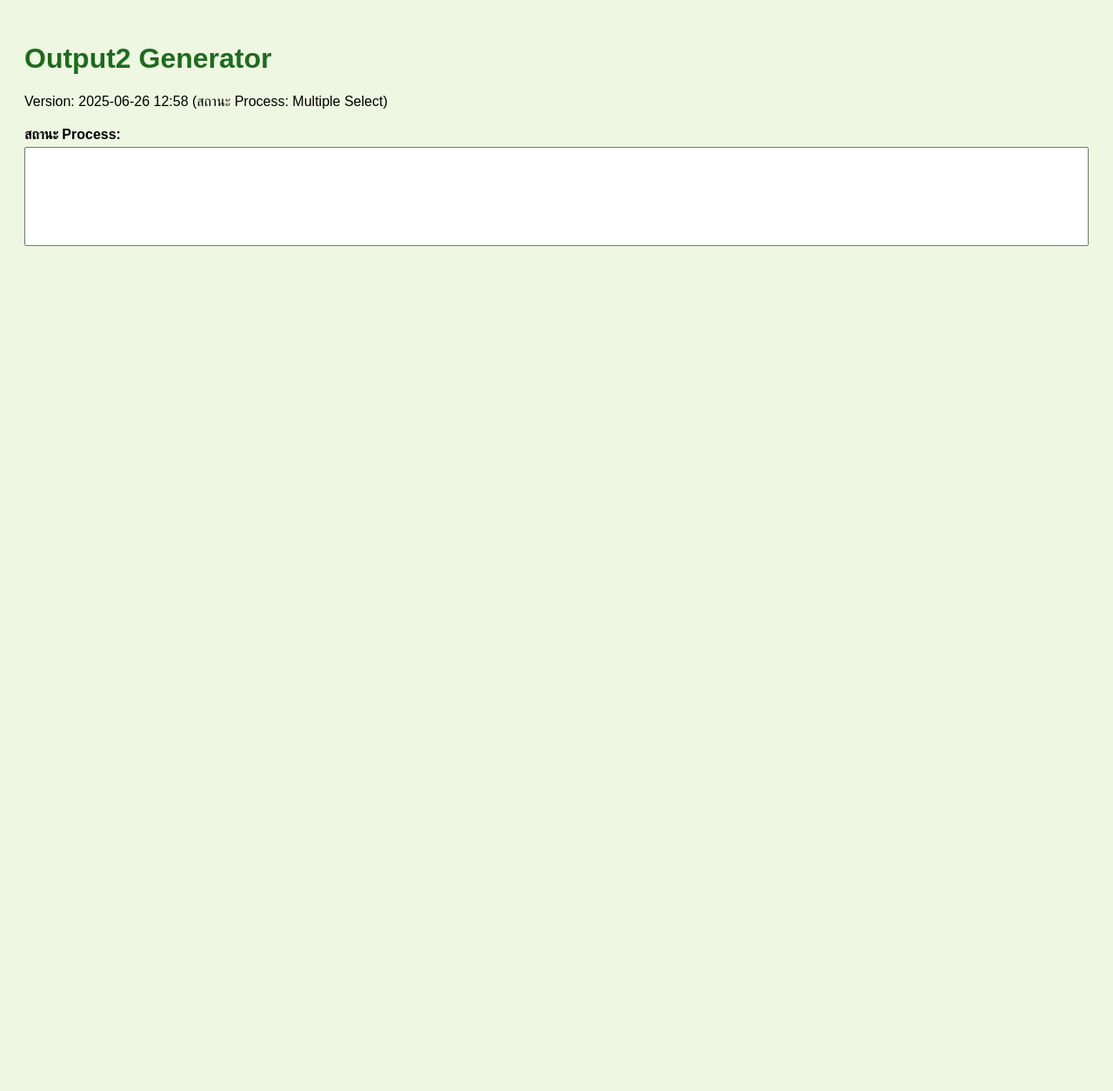
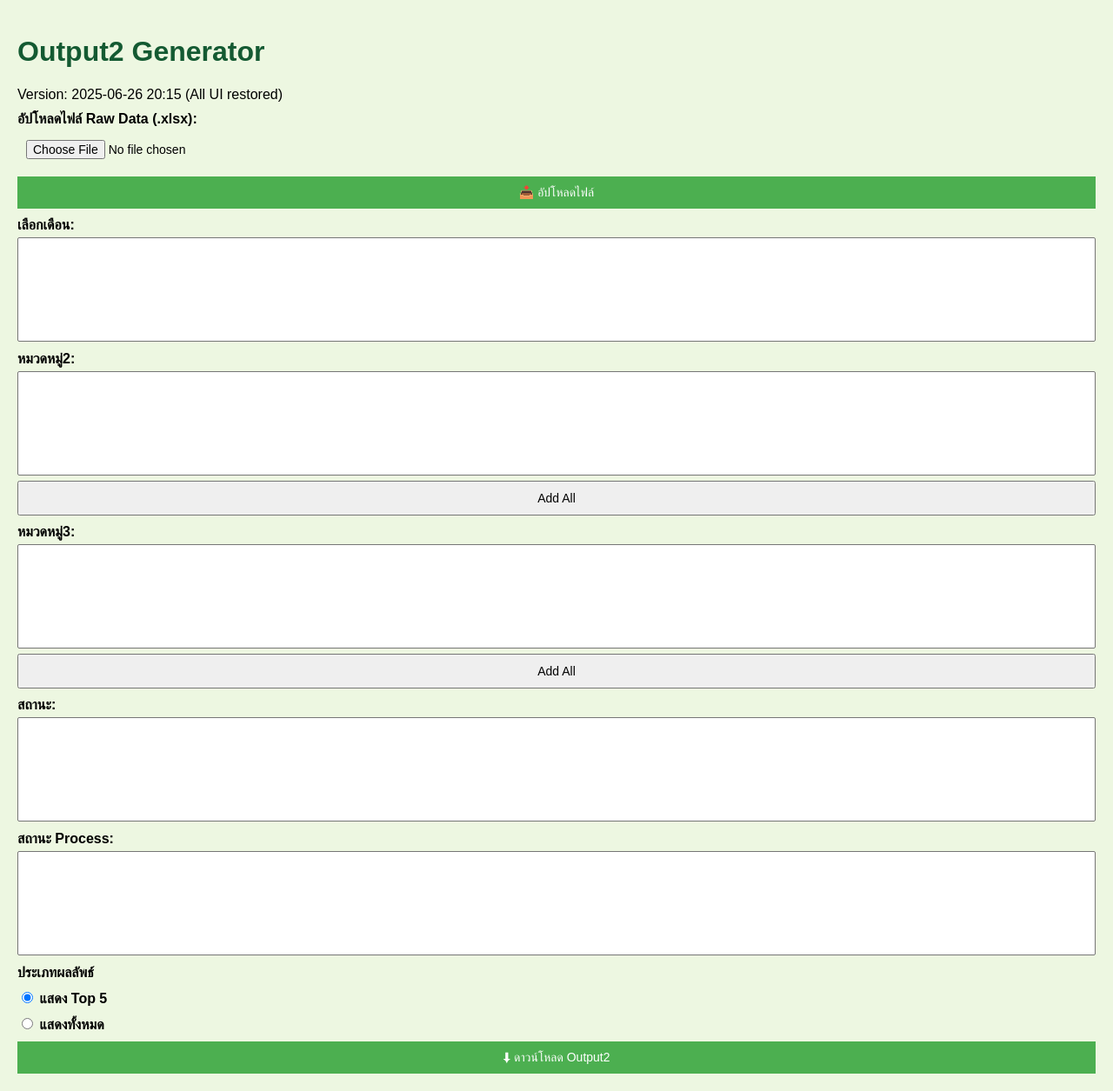
Before and after one commit to dogzamak/output2-generator, a Flask app: template templates/index.html in a window 1280 px wide. Shown: the whole page at 87% size. Before the commit the page ends 283 px from the top, so only its background shows below. Run offline with Flask 3, Linux system fonts and the light colour scheme; the template is opened without the code that fills it, so the values that code supplies are empty.

Commit message:
Add files via upload

```diff
--- a/templates/index.html
+++ b/templates/index.html
@@ -1,43 +1,191 @@
+
 <!DOCTYPE html>
-<html lang="en">
+<html lang="th">
 <head>
-    <meta charset="UTF-8">
+    <meta charset="UTF-8" />
     <title>Output2 Generator</title>
     <style>
         body {
+            font-family: 'Prompt', sans-serif;
             background-color: #edf7e1;
-            font-family: Arial, sans-serif;
+            margin: 0;
             padding: 20px;
         }
         h1 {
-            color: #1d6b1d;
+            color: #145A32;
         }
         label {
             display: block;
-            margin-top: 20px;
+            margin-top: 10px;
             font-weight: bold;
         }
-        select, input[type="file"] {
+        select, input[type="file"], button {
+            margin-top: 5px;
             width: 100%;
-            padding: 8px;
-            margin-top: 5px;
+            padding: 10px;
+            font-size: 14px;
         }
-        .button {
-            margin-top: 20px;
-            padding: 10px 20px;
+        .multi-select {
+            height: 120px;
+        }
+        .btn {
             background-color: #4CAF50;
             color: white;
             border: none;
             cursor: pointer;
+            margin-top: 10px;
+        }
+        .btn:hover {
+            background-color: #45a049;
+        }
+        #progress {
+            margin-top: 5px;
         }
     </style>
 </head>
 <body>
     <h1>Output2 Generator</h1>
-    <div>Version: 2025-06-26 12:58 (สถานะ Process: Multiple Select)</div>
+    <div>Version: 2025-06-26 20:15 (All UI restored)</div>
 
-    <label for="processStatusSelect">สถานะ Process:</label>
-    <select id="processStatusSelect" name="processStatus" multiple size="6"></select>
+    <label for="fileInput">อัปโหลดไฟล์ Raw Data (.xlsx):</label>
+    <input type="file" id="fileInput" accept=".xlsx" />
 
+    <button class="btn" onclick="uploadFile()">📥 อัปโหลดไฟล์</button>
+    <div id="progress"></div>
+
+    <label for="months">เลือกเดือน:</label>
+    <select id="months" multiple class="multi-select"></select>
+
+    <label for="category2">หมวดหมู่2:</label>
+    <select id="category2" multiple class="multi-select"></select>
+    <button onclick="addAll('category2')">Add All</button>
+
+    <label for="category3">หมวดหมู่3:</label>
+    <select id="category3" multiple class="multi-select"></select>
+    <button onclick="addAll('category3')">Add All</button>
+
+    <label for="status">สถานะ:</label>
+    <select id="status" multiple class="multi-select"></select>
+
+    <label for="processStatus">สถานะ Process:</label>
+    <select id="processStatus" multiple class="multi-select"></select>
+
+    <label>ประเภทผลลัพธ์</label>
+    <label><input type="radio" name="top5" value="true" checked /> แสดง Top 5</label>
+    <label><input type="radio" name="top5" value="false" /> แสดงทั้งหมด</label>
+
+    <button class="btn" onclick="generateOutput2()">⬇ ดาวน์โหลด Output2</button>
+
+    <script>
+        function addAll(selectId) {
+            const select = document.getElementById(selectId);
+            for (let i = 0; i < select.options.length; i++) {
+                select.options[i].selected = true;
+            }
+        }
+
+        function uploadFile() {
+            const file = document.getElementById("fileInput").files[0];
+            if (!file) return alert("กรุณาเลือกไฟล์");
+
+            const formData = new FormData();
+            formData.append("file", file);
+
+            const xhr = new XMLHttpRequest();
+            xhr.open("POST", "https://output2-generator-production.up.railway.app/upload_raw_data", true);
+
+            xhr.upload.onprogress = function (event) {
+                if (event.lengthComputable) {
+                    const percent = Math.round((event.loaded / event.total) * 100);
+                    document.getElementById("progress").textContent = "อัปโหลดแล้ว: " + percent + "%";
+                }
+            };
+
+            xhr.onload = function () {
+                if (xhr.status === 200) {
+                    alert("อัปโหลดไฟล์เรียบร้อย");
+                    loadDropdowns();
+                } else {
+                    alert("เกิดข้อผิดพลาดจากเซิร์ฟเวอร์");
+                }
+            };
+            xhr.onerror = function () {
+                alert("ไม่สามารถเชื่อมต่อเซิร์ฟเวอร์ได้");
+            };
+
+            xhr.send(formData);
+        }
+
+        function loadDropdowns() {
+            fetch("https://output2-generator-production.up.railway.app/extract_months_categories", {
+                method: "POST"
+            })
+            .then(response => response.json())
+            .then(data => {
+                populateSelect("months", data.months);
+                populateSelect("category2", data.category2);
+                populateSelect("category3", data.category3);
+                populateSelect("status", data.status);
+                populateSelect("processStatus", data.processStatus);
+            })
+            .catch(err => {
+                console.error(err);
+                alert("โหลดข้อมูลล้มเหลว");
+            });
+        }
+
+        function populateSelect(id, values) {
+            const select = document.getElementById(id);
+            select.innerHTML = "";
+            values.forEach(v => {
+                const option = document.createElement("option");
+                option.value = v;
+                option.text = v;
+                select.add(option);
+            });
+        }
+
+        function generateOutput2() {
+            const months = getSelectedValues("months");
+            const cat2 = getSelectedValues("category2");
+            const cat3 = getSelectedValues("category3");
+            const stat = getSelectedValues("status");
+            const proc = getSelectedValues("processStatus");
+            const top5 = document.querySelector('input[name="top5"]:checked').value === "true";
+
+            const payload = {
+                months,
+                category2: cat2,
+                category3: cat3,
+                status: stat,
+                processStatus: proc,
+                showTop5: top5
+            };
+
+            fetch("https://output2-generator-production.up.railway.app/generate_output2", {
+                method: "POST",
+                headers: { "Content-Type": "application/json" },
+                body: JSON.stringify(payload)
+            })
+            .then(res => {
+                if (!res.ok) throw new Error("Download failed");
+                return res.blob();
+            })
+            .then(blob => {
+                const url = window.URL.createObjectURL(blob);
+                const a = document.createElement("a");
+                a.href = url;
+                a.download = "Output2.xlsx";
+                a.click();
+                URL.revokeObjectURL(url);
+            })
+            .catch(err => alert("ไม่สามารถดาวน์โหลดไฟล์ได้"));
+        }
+
+        function getSelectedValues(id) {
+            const options = document.getElementById(id).selectedOptions;
+            return Array.from(options).map(o => o.value);
+        }
+    </script>
 </body>
 </html>
```
